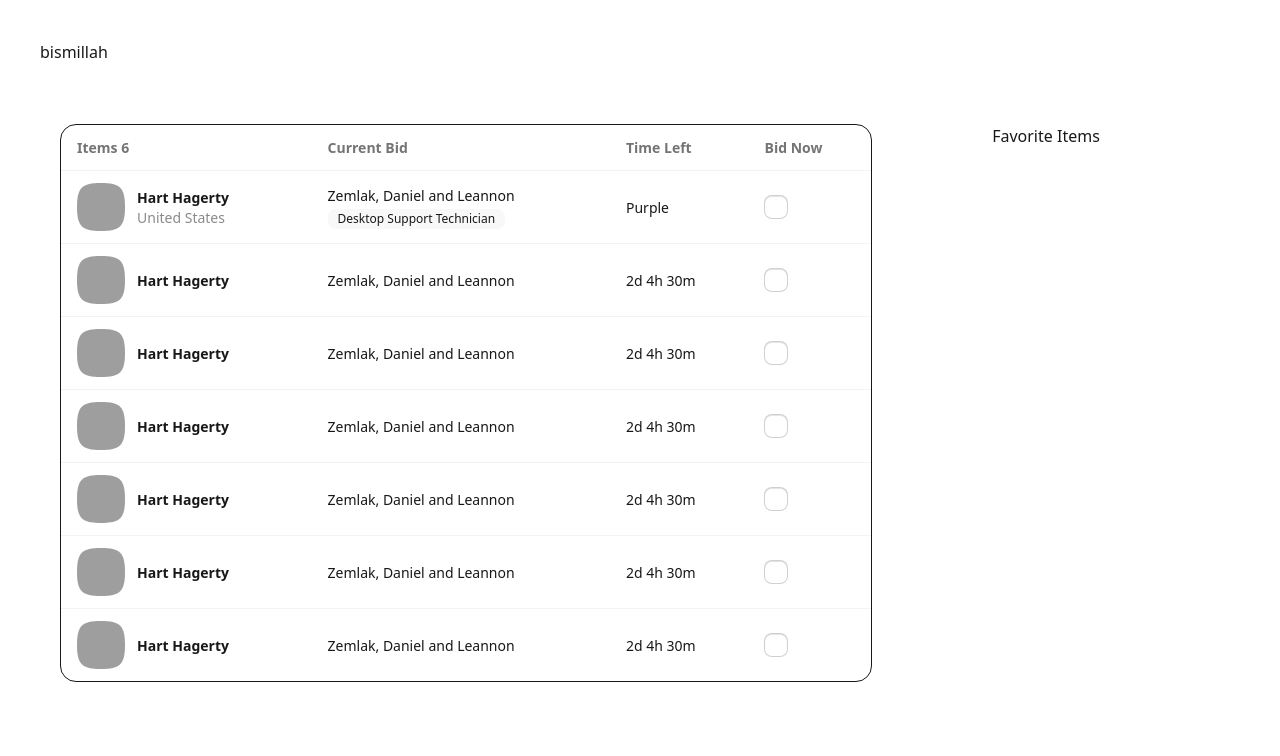
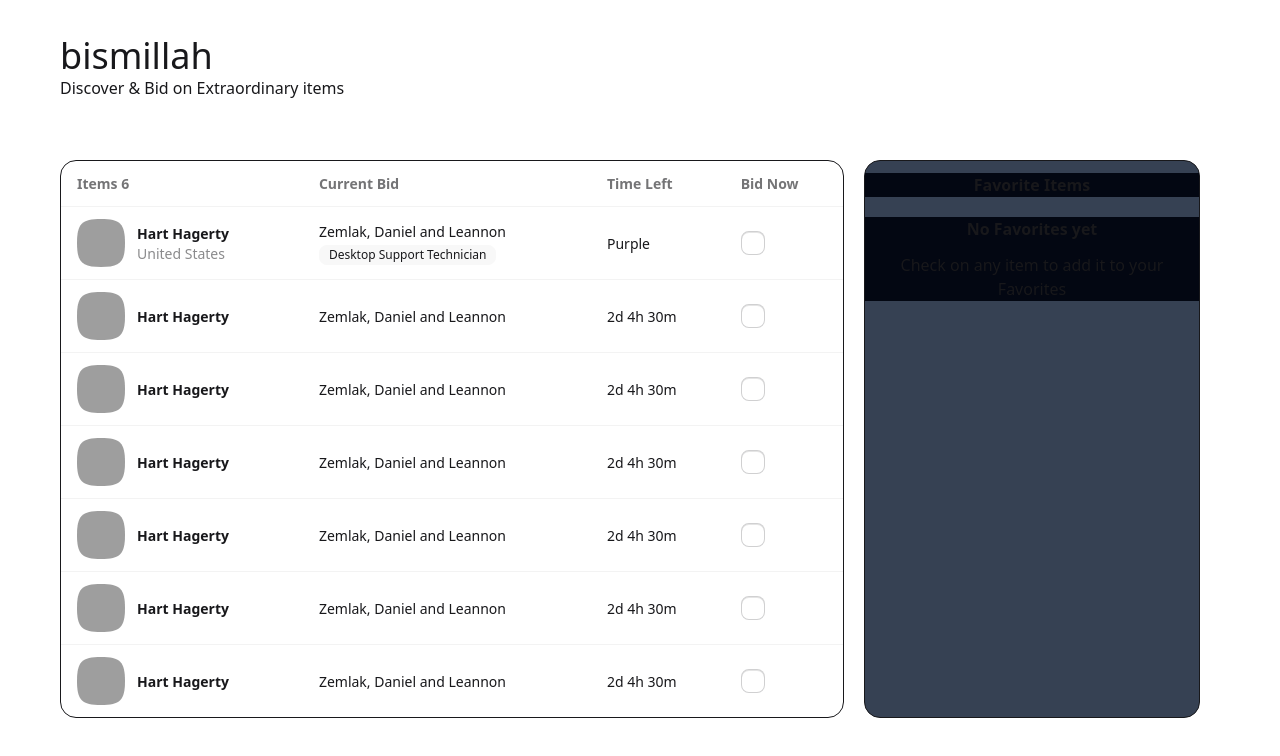
Before and after one commit to bassaami/auction-a7-b11, a React (Vite) app: page / in a window 1280 px wide. Shown: the top 756 px of the page. Built offline with nearby package versions, Linux system fonts and the light colour scheme; grey boxes are pictures that could not be loaded.

Commit message:
more ui done

```diff
--- a/src/App.jsx
+++ b/src/App.jsx
@@ -7,14 +7,20 @@ function App() {
 
   return (
     <>
-    <h1 className=' m-10' >bismillah</h1>
+    <h1 className=' text-4xl mx-15 mt-9' >bismillah</h1>
+    <h5 className='mx-15 ' >Discover & Bid on Extraordinary items</h5>
     <div className="flex m-15 main-part">
 
 <div className="tablex w-[70%]">
   <Table></Table>
   </div>
-<div className="notifix text-center w-[30%]">
-<h2>Favorite Items</h2>
+<div className="notifix border rounded-2xl mx-5 text-center bg-gray-700 w-[30%]">
+        <h2 className='font-bold bg-gray-950 my-3 '>Favorite Items</h2>
+  <div className="text-center border-dashed  bg-gray-950 my-5 ">
+<h2 className='font-bold my-3  '>No Favorites yet</h2>
+<p className='text-center'> Check on any item to add it to your Favorites </p>
+  </div>
+
 </div>
     </div>
 
```
